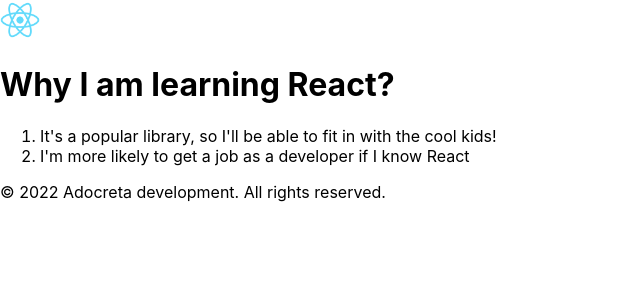
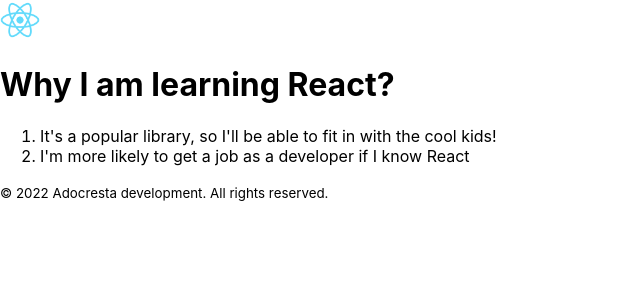
Before and after one commit to Adocresta/learning-react, a React (Create React App) app: page / in a window 1280 px wide. Shown: the top 300 px of the page, without its empty margins (0-640 px from the left). Built offline with nearby package versions, Linux system fonts and the light colour scheme.

Commit message:
fragmentating the components even more

```diff
--- a/src/index.js
+++ b/src/index.js
@@ -4,15 +4,19 @@
 // import App from './App';
 import reportWebVitals from "./reportWebVitals";
 
-// fragment tags for a parent element
-function Page() {
+// I will put header into a seperate componenet
+function Header() {
+  return (
+    <header>
+      <nav>
+        <img width="40px" src="logo512.png" alt="logo" />
+      </nav>
+    </header>
+  );
+}
+function MainContent() {
   return (
     <>
-      <header>
-        <nav>
-          <img width="40px" src="logo512.png" alt="logo" />
-        </nav>
-      </header>
       <h1>Why I am learning React?</h1>
       <ol>
         <li>
@@ -20,7 +24,25 @@
         </li>
         <li>I'm more likely to get a job as a developer if I know React</li>
       </ol>
-      <footer>© 2022 Adocreta development. All rights reserved.</footer>
+    </>
+  );
+}
+
+function Footer() {
+  return (
+    <footer>
+      <small>© 2022 Adocresta development. All rights reserved.</small>
+    </footer>
+  );
+}
+
+// fragment tags for a parent element
+function Page() {
+  return (
+    <>
+      <Header />
+      <MainContent />
+      <Footer />
     </>
   );
 }
```
